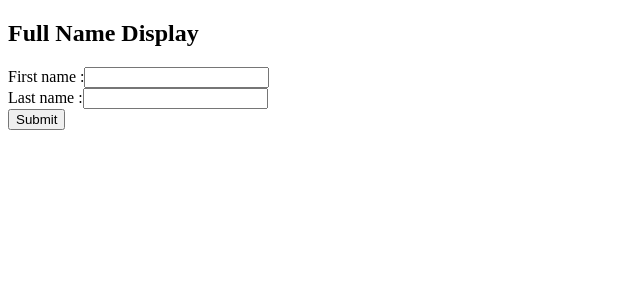
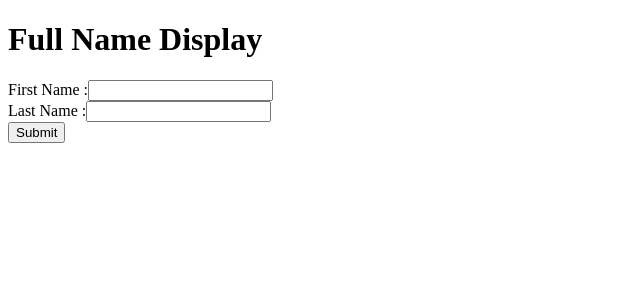
Before and after one commit to AkashAsane/FDTV_2_Buildouts, a React (Create React App) app in the folder displayname/: page / in a window 1280 px wide. Shown: the top 300 px of the page, without its empty margins (0-640 px from the left). Built offline with nearby package versions, Linux system fonts and the light colour scheme.

Commit message:
test commit

```diff
--- a/displayname/src/App.js
+++ b/displayname/src/App.js
@@ -4,7 +4,7 @@ import './App.css';
 function  Displayname() {
     const [name, setName] = useState();
     const [lastname, setLastname] = useState();
-    const [getfullName, setgetfullName] = useState('');
+    const [fullname, setFullname] = useState('');
 
 
     const handleSubmit = (event) => {
@@ -28,37 +28,36 @@ function  Displayname() {
       }
 
     return (
-        <div>
-            <h2>Full Name Display</h2>
+        <>
+            <h1>Full Name Display</h1>
             <form onSubmit={handleSubmit}>
-                <div>
-                    <label>First name :</label>
+                    <label>First Name :</label>
                     <input
                         type="text"
                         value={name}
                         onChange={handleChange}
                         required
                     />
-                </div>
-                <div>
-                    <label>Last name :</label>
+                    <br/>
+                    <label>Last Name :</label>
                     <input
                         type="text"
                         value={lastname}
                         onChange={handlelastname}
                         required
                     />
-                </div>
+                    <br/>
+
                 <button type="submit">Submit</button>
             </form>
-            { getfullName &&(
-                    <p>Full Name:{getfullName}</p>
+            { fullname &&(
+                <p>Full Name: {fullname}</p>
               )
 
             }
 
 
-        </div>
+        </>
     );
 }
 
```
